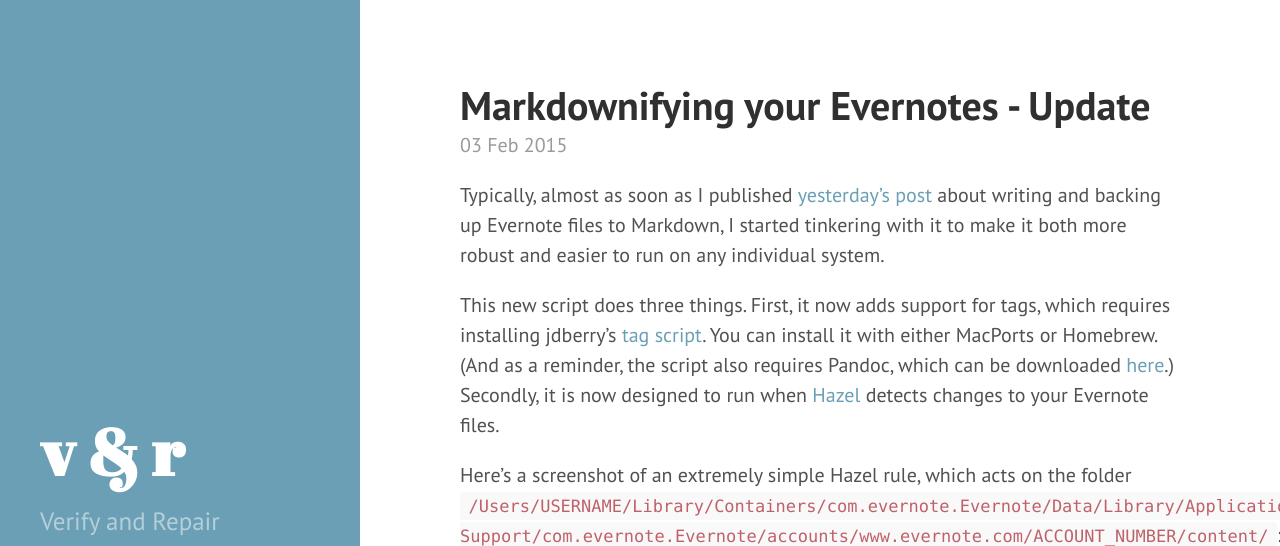
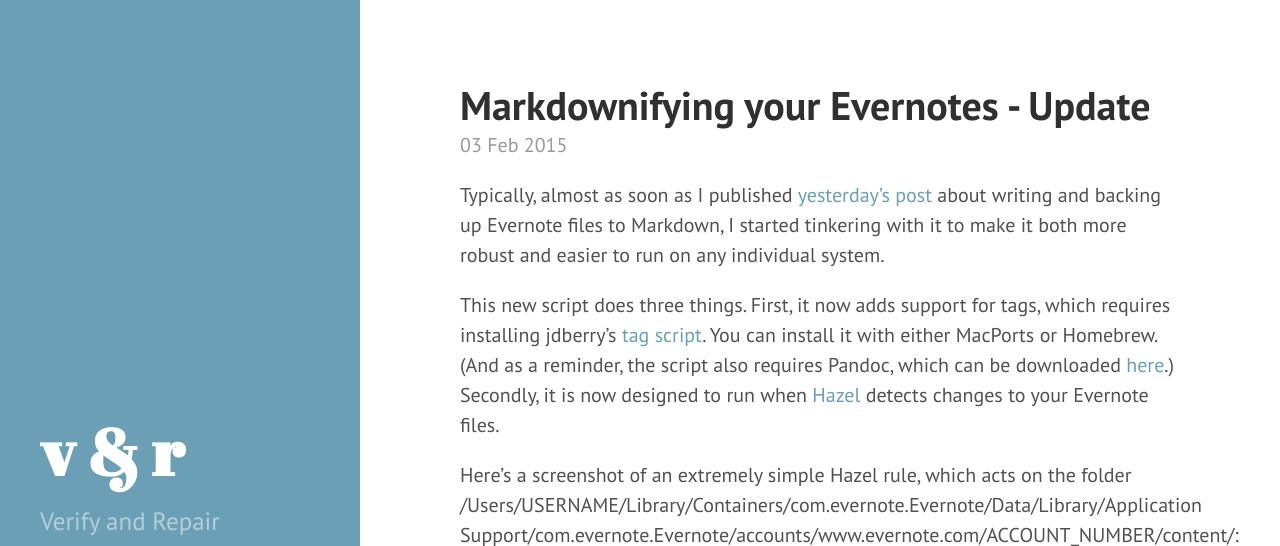
Before and after one commit to craigeley/verifyandrepair, a Jekyll site: the page built from _posts/2015-02-03-evernote-markdown-update.md, in a window 1280 px wide and 900 px high, cut to the strip 0-546 px from the top of the window. Built offline with Jekyll 4.4.1, drawn with Linux system fonts in a browser that asks for light colours; comment, search, counter and statistics services are not loaded.

Commit message:
line edits

```diff
--- a/_posts/2015-02-03-evernote-markdown-update.md
+++ b/_posts/2015-02-03-evernote-markdown-update.md
@@ -11,7 +11,7 @@
 
 This new script does three things. First, it now adds support for tags, which requires installing jdberry’s [tag script](https://github.com/jdberry/tag). You can install it with either MacPorts or Homebrew. (And as a reminder, the script also requires Pandoc, which can be downloaded [here](http://johnmacfarlane.net/pandoc/installing.html).) Secondly, it is now designed to run when [Hazel](http://www.noodlesoft.com/hazel.php) detects changes to your Evernote files.
 
-Here’s a screenshot of an extremely simple Hazel rule, which acts on the folder `/Users/USERNAME/Library/Containers/com.evernote.Evernote/Data/Library/Application Support/com.evernote.Evernote/accounts/www.evernote.com/ACCOUNT_NUMBER/content/`:
+Here’s a screenshot of an extremely simple Hazel rule, which acts on the folder /Users/USERNAME/Library/Containers/com.evernote.Evernote/Data/Library/Application Support/com.evernote.Evernote/accounts/www.evernote.com/ACCOUNT_NUMBER/content/:
 
 ![](http://d.pr/i/1238N+)
 
```
Also changed, not shown: _posts/2015-02-08-theming-evernote.md (+1 -1 lines).
